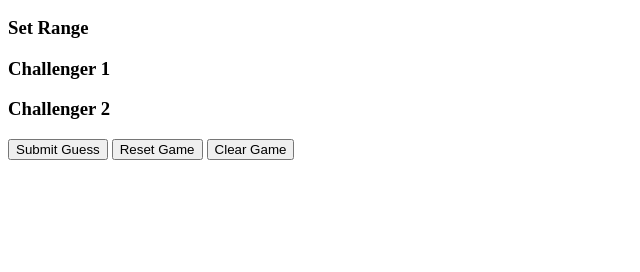
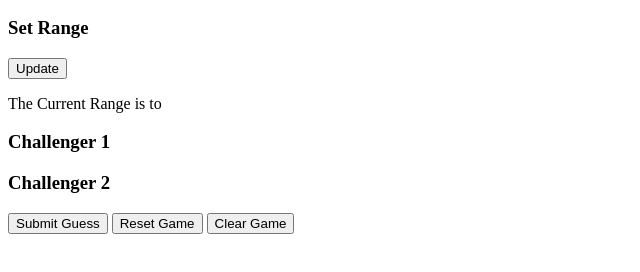
Before and after one commit to julianenochs/Number-Guesser, a plain HTML site: page index.html in a window 1280 px wide. Shown: the part 110-382 px from the top of the page, without its empty margins (0-640 px from the left). Drawn offline with Linux system fonts and the light colour scheme.

Commit message:
Add button id's

```diff
--- a/index.html
+++ b/index.html
@@ -12,19 +12,20 @@
   </header>
   <main>
     <section class="left">
-      <form>
+      <form class="range_form">
         <h3>Set Range</h3>
-
+        <input type="submit" name="set_range" value="Update">
       </form>
       <form>
+        <p>The Current Range is <span id="lower_range"></span> to <span id="upper_range"></span></p>
         <h3>Challenger 1</h3>
 
         <h3>Challenger 2</h3>
 
       </form>
-      <input type="submit" name="submit_guess" value="Submit Guess">
-      <input type="submit" name="reset_game" value="Reset Game">
-      <input type="submit" name="clear_game" value="Clear Game">
+      <input type="submit" name="submit_guess" value="Submit Guess" id="submit_guess">
+      <input type="submit" name="reset_game" value="Reset Game" id="reset_game">
+      <input type="submit" name="clear_game" value="Clear Game" id="clear_game">
 
     </section>
     <section class="right">
```
